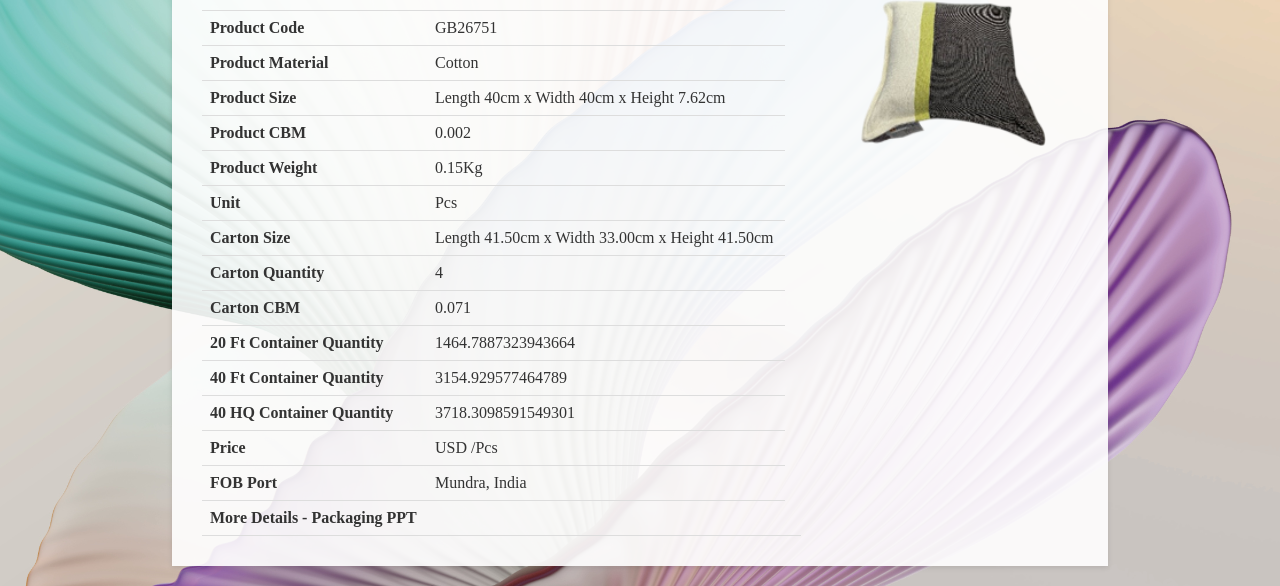
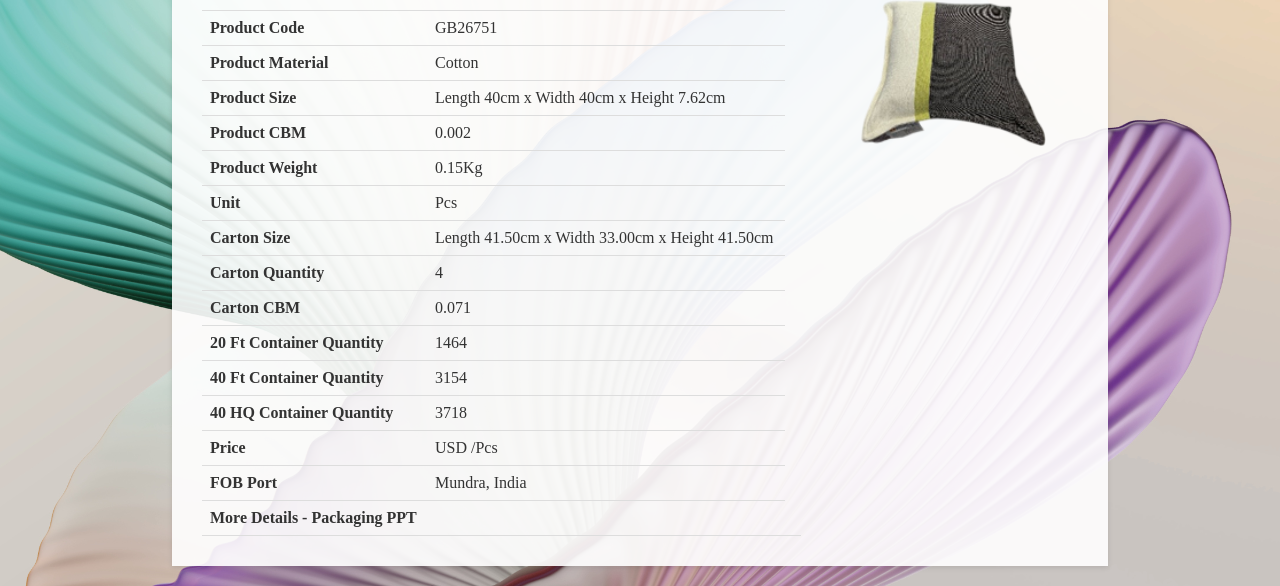
Before and after one commit to GBSLIT/GB26751, a plain HTML site: page index.html in a window 1280 px wide. Shown: the part 253-839 px from the top of the page. Drawn offline with Linux system fonts and the light colour scheme.

Commit message:
Update index.html

```diff
--- a/index.html
+++ b/index.html
@@ -177,15 +177,15 @@
                 </tr>
                 <tr>
                     <th>20 Ft Container Quantity</th>
-                    <td>1464.7887323943664 </td>
+                    <td>1464 </td>
                 </tr>
                 <tr>
                     <th>40 Ft Container Quantity</th>
-                    <td>3154.929577464789 </td>
+                    <td>3154 </td>
                 </tr>
                 <tr>
                     <th>40 HQ Container Quantity</th>
-                    <td>3718.3098591549301 </td>
+                    <td>3718 </td>
                  </tr>
                 <tr>
                     <th>Price</th>
```
